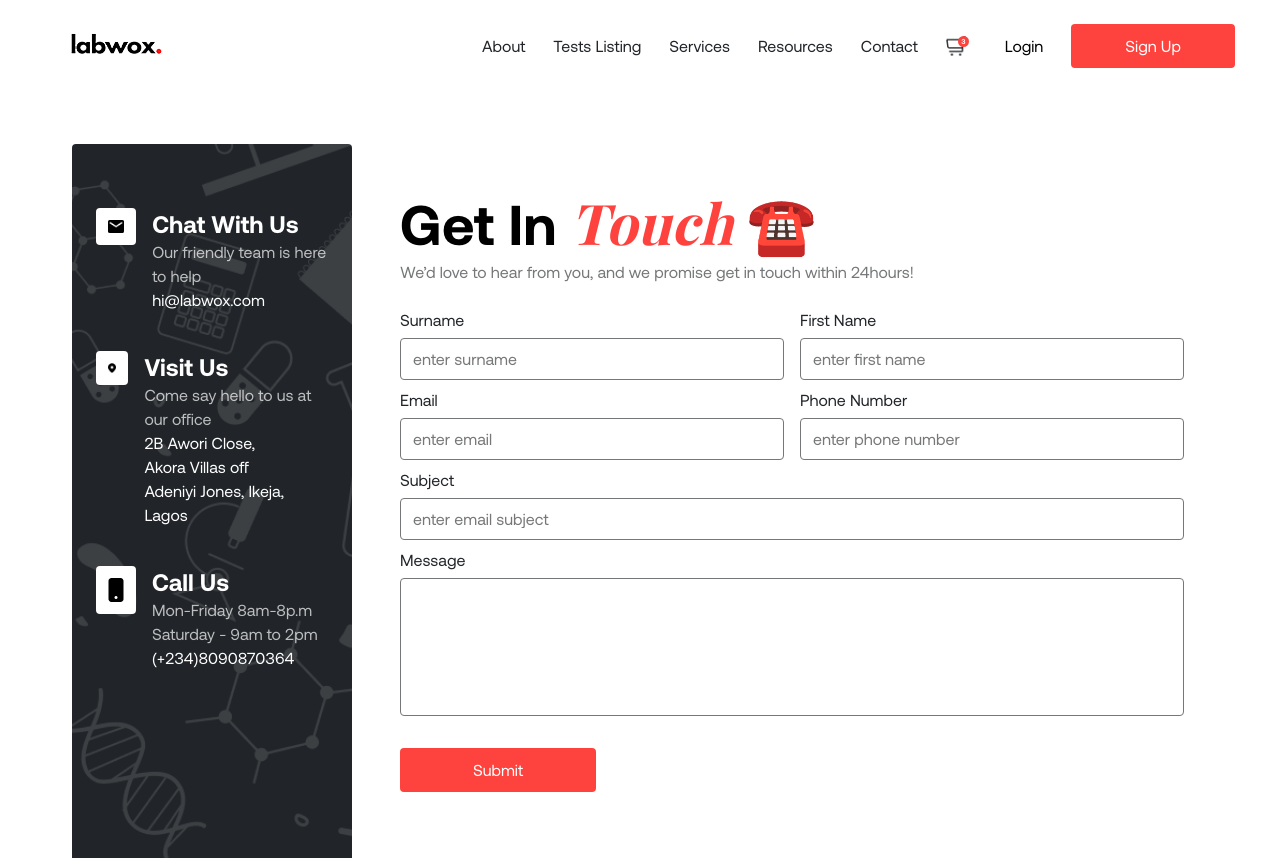
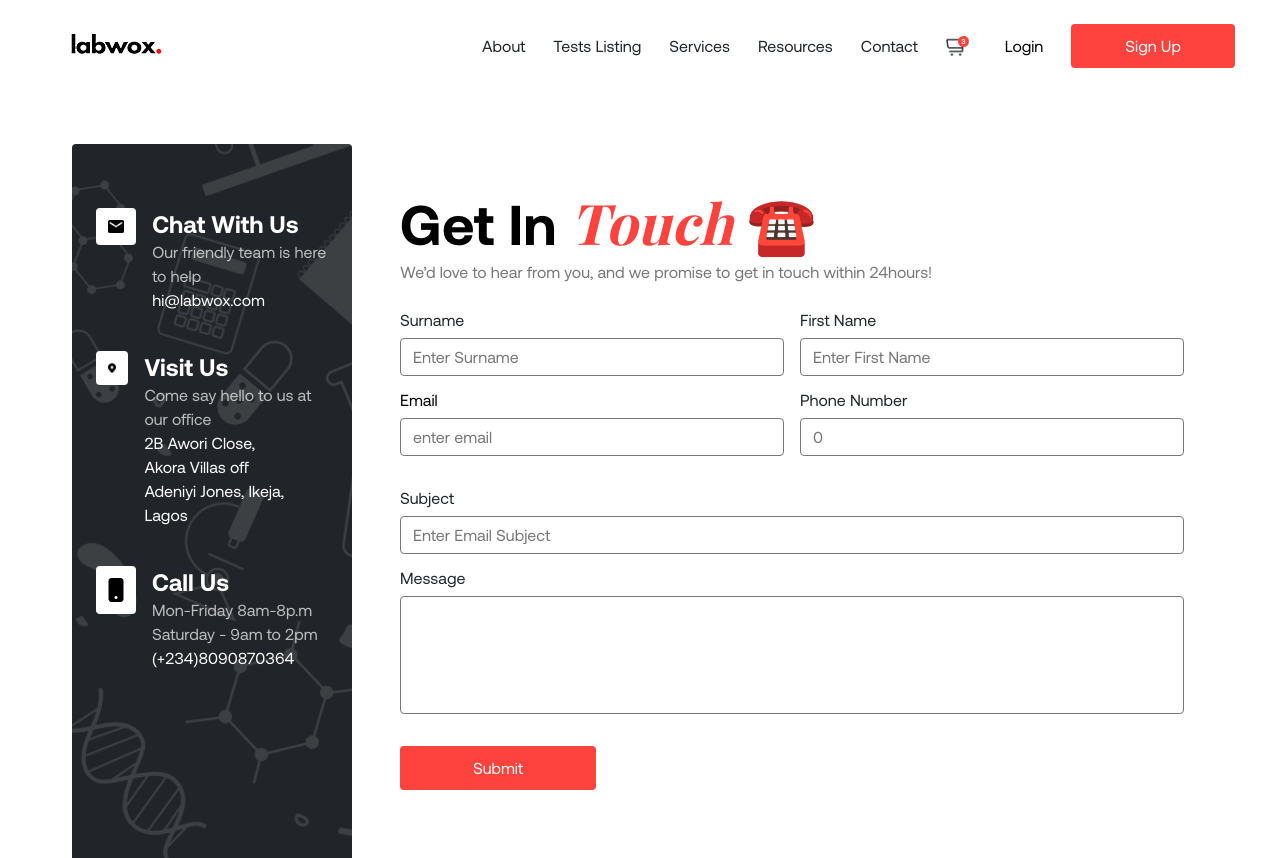
Before and after one commit to A-believer/Labwox, a React (Vite) app: page /contact in a window 1280 px wide. Shown: the top 858 px of the page. Built offline with nearby package versions, Linux system fonts and the light colour scheme; a web font is replaced by a local one.

Commit message:
code refactor

```diff
--- a/src/App.jsx
+++ b/src/App.jsx
@@ -1,5 +1,5 @@
 import { Routes, Route } from "react-router-dom"
-import { About, Contact, ErrorPage, Home, Resources, TestListing, Services, Login, Register, Logout, ForgotPassword, UserProfile } from "./pages"
+import { About, Contact, ErrorPage, Home, Resources, TestListing, Services, Login, SignUp, Logout, ForgotPassword, UserProfile } from "./pages"
 import { Footer, Navbar, ProductDetail } from "./components"
 
 const App = () => {
@@ -16,7 +16,7 @@ const App = () => {
         <Route path="/productdetail" element={<ProductDetail/>}/>
         <Route path="/login" element={<Login/>}/>
         <Route path="/logout" element={<Logout/>}/>
-        <Route path="/register" element={<Register/>}/>
+        <Route path="/signup" element={<SignUp/>}/>
         <Route path="/forgotpassword" element={<ForgotPassword/>}/>
         <Route path="/userprofile" element={<UserProfile />} />
         <Route path="*" element={<ErrorPage/>}/>
--- a/src/components/CTA.jsx
+++ b/src/components/CTA.jsx
@@ -1,4 +1,5 @@
 
+import { Link } from "react-router-dom"
 import Button from "../utils/Button"
 
 const CTA = () => {
@@ -9,7 +10,7 @@ const CTA = () => {
         <p>Labwox can help you achieve</p>
         <p>tangible research and learning capabilities.</p>
       </div>
-      <div><Button bgColor={`black`} textColor={`white`} text={`Get in Touch`}/></div>
+      <Link to={`/contact`}><Button bgColor={`black`} textColor={`white`} text={`Get in Touch`}/></Link>
     </div>
   )
 }
--- a/src/components/ContactForm.jsx
+++ b/src/components/ContactForm.jsx
@@ -1,79 +1,149 @@
+import axios from 'axios';
 import { useState } from 'react';
-import { useForm } from 'react-hook-form';
-import { toast, ToastContainer } from 'react-toastify';
+import { ToastContainer, toast } from 'react-toastify';
 import 'react-toastify/dist/ReactToastify.css';
-import axios from 'axios';
 
 
 const ContactForm = () => {
 
+  const [ready, setReady] = useState(false)
+  const [formData, setFormData] = useState({
+          firstname: "",
+          surname: "",
+          email: "",
+          subject: "",
+          phone: 0,
+          message: ""
+        })
 
-const { register, handleSubmit, formState: { errors } } = useForm();
-  const [loading, setLoading] = useState(false);
+  function handleChange(event) {
 
-  const onSubmit = async (data) => {
-    setLoading(true);
+    event.preventDefault()
+    const { name, value } = event.target
+    setFormData(prev => ({...prev, [name]: value}))
+  }
 
-   try {
-      await axios.post('https://api.example.com/submit-form', data);
+  const handleSubmit = (event) => {
+    event.preventDefault();
+    setReady(true);
 
-      // Perform any additional success logic here
-      // ...
-
-      toast.success('Submitted Successfully!');
-    } catch (error) {
-      toast.error('Failed!');
-    }
-
-    setLoading(false);
+    // Mock server URL (replace this with your actual server URL)
+    const serverURL = 'https://example.com/submit';
+    axios
+      .post(serverURL, formData)
+      .then((response) => {
+        // Handle successful form submission
+        toast.success('Form submitted successfully!');
+      })
+      .catch((error) => {
+        // Handle form submission error
+        toast.error('Failed to submit form. Please try again.');
+      })
+      .finally(() => {
+        setReady(false);
+      });
+    console.log(formData)
   };
 
   return (
-      <form className="flex flex-col gap-y-8 w-full" onSubmit={handleSubmit(onSubmit)}>
+    <form className="flex flex-col gap-y-8 w-full" onSubmit={handleSubmit}>
+      <div className="flex lg:flex-row flex-col lg:gap-4 gap-8 w-full">
 
-          <div className="flex lg:flex-row flex-col lg:gap-4 gap-8 w-full">
-            <div className="flex flex-col lg:w-96 w-full h-12">
-                <label htmlFor="surname" className="text-blackii text-base leading-5 mb-2">Surname</label>
-                  <input type="text" id="surname" name="surname" placeholder="enter surname" className={`py-2 px-3 outline-none bg-clear rounded text-grey placeholder:text-grey border ring-0 focus:border-grey focus:ring-0 active:ring-0 ${errors.surname ? "border-red" : "border-grey"}`}
-                      {...register('surname', { required: true })} />
-            </div>
+          {/* Surname  */}
 
-            <div className="flex flex-col lg:w-96 w-full h-12">
-                <label htmlFor="firstname" className="text-blackii text-base leading-5 mb-2">First Name</label>
-                  <input type="text" id="firstname" name="firstname" placeholder="enter first name" className={`py-2 px-3 bg-clear outline-none rounded text-grey placeholder:text-grey border ring-0 focus:border-grey focus:ring-0 active:ring-0 ${errors.firstname ? "border-red" : "border-grey"}`}
-                      {...register('firstname', { required: true })} />
-            </div>
-          </div>
+          <label
+            htmlFor="surname"
+            className="flex flex-col lg:w-96 w-full h-12 text-blackii text-base leading-5">
+            <span className='mb-2'>Surname</span>
+            <input
+            onChange={handleChange}
+            value={formData.surname}
+            type="text"
+            name="surname"
+            placeholder="enter surname"
+            className={`capitalize py-2 px-3 outline-none bg-clear rounded text-grey placeholder:text-grey border ring-0 focus:border-grey focus:ring-0 active:ring-0 border-grey`}/>
+          </label>
 
-          <div className="flex lg:flex-row flex-col lg:gap-4 gap-8 w-full">
-            <div className="flex flex-col lg:w-96 w-full h-12">
-                <label htmlFor="email" className="text-blackii text-base leading-5 mb-2">Email</label>
-                  <input type="email" id="email" name="email" placeholder="enter email" className={`py-2 px-3 bg-clear outline-none rounded text-grey placeholder:text-grey border ring-0 focus:border-grey focus:ring-0 active:ring-0 ${errors.email ? "border-red" : "border-grey"}`}
-                      {...register('email', { required: true })} />
-            </div>
+        {/* First name  */}
+          <label
+            htmlFor="firstname"
+            className="flex flex-col lg:w-96 w-full h-12 text-blackii text-base leading-5">
+            <span className='mb-2'>First Name</span>
+            <input
+            onChange={handleChange}
+            value={formData.firstname}
+            type="text"
+            name="firstname"
+            placeholder="enter first name"
+            className={`capitalize py-2 px-3 bg-clear outline-none rounded text-grey placeholder:text-grey border ring-0 focus:border-grey focus:ring-0 active:ring-0 border-grey`} />
+          </label>
+        </div>
 
-            <div className="flex flex-col lg:w-96 w-full h-12">
-                <label htmlFor="phone" className="text-blackii text-base leading-5 mb-2">Phone Number</label>
-                  <input type="number" id="phone" name="phone" placeholder="enter phone number" className={`py-2 px-3 bg-clear outline-none rounded text-grey placeholder:text-grey border ring-0 focus:border-grey focus:ring-0 active:ring-0 ${errors.phone ? "border-red" : "border-grey"}`}
-                      {...register('phone', { required: true })} />
-            </div>
-          </div>
+      <div className="flex lg:flex-row flex-col lg:gap-4 gap-8 w-full">
+        {/* email  */}
+        <label
+            htmlFor="email"
+          className="flex flex-col lg:w-96 w-fulltext-blackii text-base leading-5">
+          <span className='mb-2'>Email</span>
+          <input
+            onChange={handleChange}
+            value={formData.email}
+            type="email"
+            name="email"
+            placeholder="enter email"
+            className={`py-2 px-3 bg-clear outline-none rounded text-grey placeholder:text-grey border ring-0 focus:border-grey focus:ring-0 active:ring-0 border-grey`}/>
+        </label>
 
-          <div className="flex flex-col w-full h-12">
-              <label htmlFor="subject" className="text-blackii text-base leading-5 mb-2">Subject</label>
-              <input type="text" id="subject" name="subject" placeholder="enter email subject" className={`py-2 px-3 bg-clear outline-none rounded text-grey placeholder:text-grey border ring-0 focus:border-grey focus:ring-0 active:ring-0 ${errors.subject ? "border-red" : "border-grey"}`}
-                  {...register('subject', { required: true })} />
-          </div>
+          {/* phone number  */}
+          <label
+            htmlFor="phone"
+            className="flex flex-col lg:w-96 w-full h-12 text-blackii text-base leading-5">
+          <span className='mb-2'>Phone Number</span>
+           <input
+            onChange={handleChange}
+            value={formData.phone}
+            type="number"
+            name="phone"
+            placeholder="enter phone number"
+            className={`capitalize py-2 px-3 bg-clear outline-none rounded text-grey placeholder:text-grey border ring-0 focus:border-grey focus:ring-0 active:ring-0 border-grey`}
+                      />
+          </label>
+        </div>
 
-          <div className="flex flex-col">
-              <label htmlFor="message" className="text-blackii text-base leading-5 mb-2">Message</label>
-              <textarea name="message" id="message" cols="10" rows="5" className={`py-2 px-3 bg-clear outline-none resize-none rounded text-grey placeholder:text-grey border ring-0 focus:border-grey focus:ring-0 active:ring-0 ${errors.message ? "border-red" : "border-grey"}`}
-                  {...register('message', { required: true })}></textarea>
-          </div>
+      {/* Subject  */}
+        <label
+          htmlFor="subject"
+          className="flex flex-col w-full h-12 text-blackii text-base leading-5 ">
+          <span className='mb-2'>Subject</span>
+          <input
+          onChange={handleChange}
+          value={formData.subject}
+          type="text"
+          name="subject"
+          placeholder="enter email subject"
+          className={`capitalize py-2 px-3 bg-clear outline-none rounded text-grey placeholder:text-grey border ring-0 focus:border-grey focus:ring-0 active:ring-0 border-grey`}/>
+        </label>
 
-          <button type="submit" disabled={loading} className={`bg-orange lg:py-[10px] py-2 lg:px-[54px] px-[35px] lg:text-base text-xs  rounded-[4px] text-white hover:scale-105 active:scale-95 transition-all duration-300 lg:w-[25%] w-[45%]`}>Submit</button>
+          {/* message  */}
+        <label
+          htmlFor="message"
+        className="flex flex-col text-blackii text-base leading-5">
+        <span className='mb-2'>Message</span>
+        <textarea
+          onChange={handleChange}
+          value={formData.message}
+          name="message"
+          cols="10"
+          rows="5"
+          className={`py-2 px-3 bg-clear outline-none resize-none rounded text-grey placeholder:text-grey border ring-0 focus:border-grey focus:ring-0 active:ring-0 border-grey`} />
+      </label>
 
-          <ToastContainer />
+      <button
+        disabled={ready}
+        className={`bg-orange lg:py-[10px] py-2 lg:px-[54px] px-[35px] lg:text-base text-xs  rounded-[4px] text-white hover:scale-105 active:scale-95 transition-all duration-300 lg:w-[25%] w-[45%]`}>
+        Submit
+      </button>
+      <ToastContainer/>
     </form>
   )
 }
--- a/src/components/FAQs.jsx
+++ b/src/components/FAQs.jsx
@@ -4,7 +4,7 @@ import { faqsList } from "../data/data"
 
 const FAQs = () => {
   return (
-    <secion className="bg-white">
+    <div className="bg-white">
       <div className="bg-faqBg lg:px-[154px] px-[24px] lg:pt-[50px] pt-[27px]">
         {/* Header  */}
         <div className="text-center lg:px-[55px] px-0">
@@ -25,7 +25,7 @@ const FAQs = () => {
           </div>
         </div>
       </div>
-    </secion>
+    </div>
   )
 }
 
--- a/src/components/Footer.jsx
+++ b/src/components/Footer.jsx
@@ -4,12 +4,27 @@ import arrow from "../assets/arrow.png"
 import { ImFacebook } from 'react-icons/im';
 import { ImInstagram } from 'react-icons/im';
 import { ImLinkedin } from 'react-icons/im';
+import { useState } from 'react';
+import { ToastContainer, toast } from 'react-toastify';
+import 'react-toastify/dist/ReactToastify.css';
+const Footer = () => {
+  const [email, setEmail] = useState("")
 
-const Footer = () => {
+  function handleChange(e) {
+    e.preventDefault()
+    setEmail(e.target.value)
+  }
+
+   function handleEmailSubmit(e) {
+     e.preventDefault()
+     setEmail("")
+     toast.success('Form submitted successfully!')
+    console.log(email)
+  }
 
   const location = useLocation()
   return (
-    <footer className={`font-aeon lg:px-[60px] px-[25px] lg:pt-[70px] pt-[24px] lg:pb-[70px] pb-[24px] bg-black flex flex-col ${(location.pathname === "/login" || location.pathname === "/register" || location.pathname === "/forgotpassword") ? "hidden": "block"}`}>
+    <footer className={`font-aeon lg:px-[60px] px-[25px] lg:pt-[70px] pt-[24px] lg:pb-[70px] pb-[24px] bg-black flex flex-col ${(location.pathname === "/login" || location.pathname === "/signup" || location.pathname === "/forgotpassword") ? "hidden": "block"}`}>
 
       {/* Logo */}
       <div className="w-[93px] h-[34px]">
@@ -75,8 +90,18 @@ const Footer = () => {
             </li>
             <li>
               <div className=" flex mt-[20px] mb-[30px] cursor-pointer">
-                <input placeholder="enter your email" type="email" name="email" id="email" className="bg-clear border-b active:border-b ring-0 active:ring:-0 focus:ring-0 outline-none active:outline-none focus:outline-none text-white/50  active:bg-clear" />
-                <button type="button" className="flex items-center gap-2 border border-b-1 border-b-white/50 border-t-0 border-l-0 border-r-0">
+                <input
+                  value={email}
+                  onChange={handleChange}
+                  placeholder="enter your email"
+                  type="email"
+                  name="email"
+                  id="email"
+                  className="bg-clear border-b active:border-b ring-0 active:ring:-0 focus:ring-0 outline-none active:outline-none focus:outline-none text-white/50  active:bg-clear" />
+                <button
+                  onClick={handleEmailSubmit}
+                  type="button"
+                  className="flex items-center gap-2 border border-b-1 border-b-white/50 border-t-0 border-l-0 border-r-0">
                   <span>Join</span>
                   <img src={arrow} alt="arrow" className="w-[16px] h-[16px]" loading="lazy"/>
                 </button>
@@ -108,6 +133,7 @@ const Footer = () => {
 
         </div>
       </div>
+      <ToastContainer/>
       <Outlet/>
     </footer>
   )
--- a/src/components/Hero.jsx
+++ b/src/components/Hero.jsx
@@ -1,20 +1,40 @@
 import Header from "../utils/Header"
 import heroEx from "../assets/heroEx.png"
 import arrow from "../assets/arrow.png"
+import { useState } from "react"
 
 const Hero = () => {
+
+  const [search, setSearch] = useState("")
+
+  function handleChange(event) {
+    event.preventDefault()
+    setSearch(event.target.value)
+  }
+
+  function handleSearch() {
+    console.log(search)
+  }
   return (
        <section className="py-2 lg:px-[60px] px-6  lg:flex md:flex-row flex-col bg-heroBg bg-contain bg-no-repeat rounded-[4px] justify-between items-center">
       <div className="mt-6">
         <Header text1={`Expanding`} text2={`Research`} text3={`Frontiers`} tColor={`blackii`}/>
         <p className="text-grey mt-4 lg:w-[89%] w-full">Labwox provides cutting-edge solutions to support research and learning in the chemical sciences</p>
         <div className="text-white flex mt-4 lg:h-[52px] lg:w-5/6 w-full">
-          <input type="text" placeholder="find research here" className="text-grey pl-4 placeholder:text-grey rounded-[4px] lg:text-[19px] text-[13px]  lg:leading-[52px] leading-[36px] bg-clear mr-2 w-2/3 border border-grey focus:border-grey ring-0 active:border-grey outline-none"/>
-          <button type="submit" className="font-aeon w-1/3 bg-orange lg:text-[18px] lg:leading-[52px] leading-[36px] text-[12px] rounded-[4px] lg:p-[10px] hover:scale-105 active:scale-95 transition-all duration-300">Search</button>
+          <input
+            value={search}
+            onChange={handleChange}
+            type="text"
+            placeholder="find research here"
+            className="text-grey pl-4 placeholder:text-grey rounded-[4px] lg:text-[19px] text-[13px]  lg:leading-[52px] leading-[36px] bg-clear mr-2 w-2/3 border border-grey focus:border-grey ring-0 active:border-grey outline-none" />
+          <button
+            onClick={handleSearch}
+            type="button"
+            className="font-aeon w-1/3 bg-orange lg:text-[18px] leading-[28px] text-[12px] rounded-[4px] p-[10px] hover:scale-105 active:scale-95 transition-all duration-300">Search</button>
         </div>
       </div>
 
-      <div className="bg-heroImg my-4  lg:h-[460px] h-[300px] bg-center bg-contain bg-no-repeat flex flex-col justify-center items-center rounded-[8px]">
+      <div className="bg-heroImg my-4 lg:w-[800px] w-full lg:h-[460px] h-[300px] bg-center bg-contain bg-no-repeat flex flex-col justify-center items-center rounded-[8px]">
         {/* Hero Play Button */}
         <p className="w-[171px] h-[171px] rounded-full bg-white lg:flex hidden items-center justify-center justify-self-center relative top-[35px]">
           <svg xmlns="http://www.w3.org/2000/svg" viewBox="0 0 24 24" fill="currentColor" className="w-[87.87px] h-[87.87px] text-[#444444]">
--- a/src/components/Navbar.jsx
+++ b/src/components/Navbar.jsx
@@ -29,7 +29,7 @@ const item = {
 
   return (
     <>
-      <header className={`bg-whitebgiv lg:bg-white font-aeon ${(location.pathname === "/login" || location.pathname === "/register" || location.pathname === "/forgotpassword") ? "hidden": "block"}`}>
+      <header className={`bg-whitebgiv lg:bg-white font-aeon ${(location.pathname === "/login" || location.pathname === "signup" || location.pathname === "/forgotpassword") ? "hidden": "block"}`}>
         <nav className="flex justify-between items-center lg:py-[24px] py-[12px] lg:pl-[70px] pl-[24px] lg:pr-[45px] pr-[24px]">
 
           <Link to="/"><img src={Logo} alt="labwox-logo" className="w-[93px] h-[34px]" loading="lazy"/></Link>
@@ -56,7 +56,7 @@ const item = {
             {/* Login and Register */}
             <div className="lg:flex hidden justify-between items-center gap-x-7">
               <Link to="/login" className="hover:text-orange hover:scale-105 transition-all duration-500">Login</Link>
-              <Link to="/register" className="text-white"><Button text="Sign Up" bgColor="orange" width="width"/></Link>
+              <Link to="/signup" className="text-white"><Button text="Sign Up" bgColor="orange" width="width"/></Link>
             </div>
 
             {/* Mobile NavMenu */}
@@ -81,7 +81,7 @@ const item = {
                 <motion.li className="my-[45px]" variants={item}
                 onClick={() => setToggle((prev) => !prev)}><Link to="./login">Login</Link></motion.li>
                 <motion.li className="text-white w-full pr-[24px] mt-[70px] mb-[54px]" variants={item}
-                onClick={() => setToggle((prev) => !prev)}><Link to="./register"><Button text="Register" bgColor="orange" width="full" /></Link></motion.li>
+                onClick={() => setToggle((prev) => !prev)}><Link to="./signup"><Button text="Register" bgColor="orange" width="full" /></Link></motion.li>
             </motion.ul>}
             </div>
           </div>
--- a/src/pages/Contact.jsx
+++ b/src/pages/Contact.jsx
@@ -27,7 +27,7 @@ const Contact = () => {
         </div>
         <div className="lg:pt-10 pt-2 lg:pl-6 lg:pr-6 px-0 flex flex-col">
           <Header text1={`Get In`} text2={`Touch`} text3={`☎️`}/>
-          <p className="text-grey text-base leading-5 mb-7">We’d love to hear from you, and we promise get in touch within 24hours!</p>
+          <p className="text-grey text-base leading-5 mb-7">We’d love to hear from you, and we promise to get in touch within 24hours!</p>
           <ContactForm/>
         </div>
       </div>
--- a/src/pages/index.js
+++ b/src/pages/index.js
@@ -8,5 +8,5 @@ export { default as TestListing } from "./TestListing.jsx"
 export {default as Login} from "./Login.jsx"
 export {default as Logout} from "./Logout.jsx"
 export {default as UserProfile} from "./UserProfile.jsx"
-export { default as Register } from "./Register.jsx"
+export { default as SignUp } from "./SignUp.jsx"
 export {default as ForgotPassword} from "./ForgotPassword.jsx"
```
Also changed, not shown: src/pages/Register.jsx (deleted, +0 -9 lines), src/pages/Resources.jsx (+23 -3 lines), src/pages/SignUp.jsx (added, +8 -0 lines).
